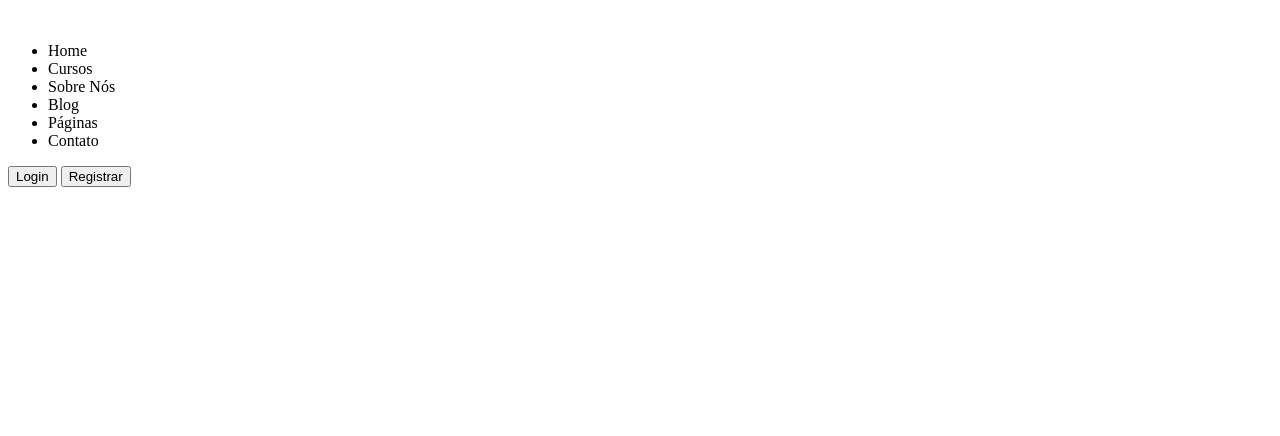
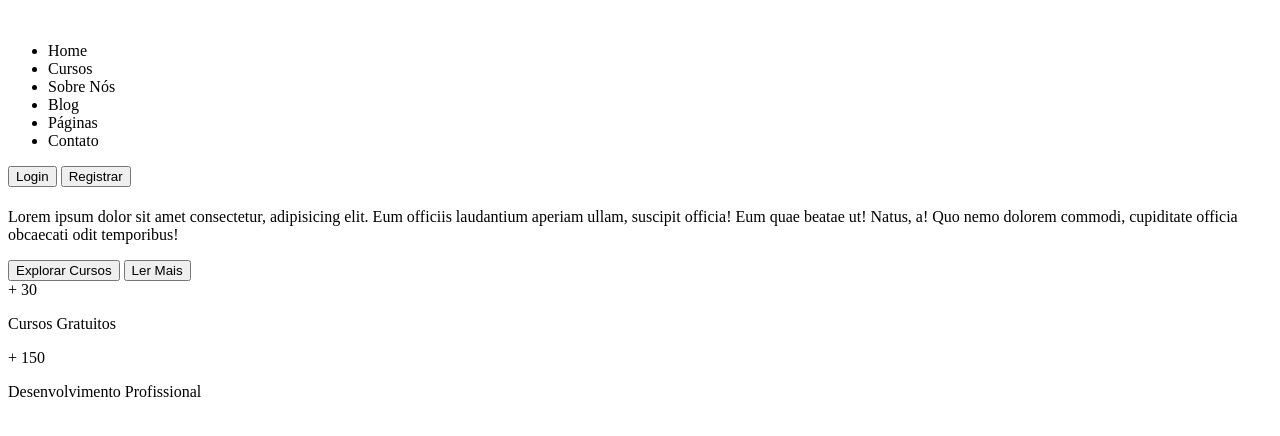
Before and after one commit to DEVitor0/Cursos-Jacarei, a website built with webpack: page index.html in a window 1280 px wide. Built offline with nearby package versions, Linux system fonts and the light colour scheme.

Commit message:
adição de layout html ao header

```diff
--- a/index.html
+++ b/index.html
@@ -27,6 +27,39 @@
                 <button>Registrar</button>
             </div>
         </nav>
+        <div class="header__layout">
+            <div class="header__layout__text">
+                <h1></h1>
+                <span></span>
+                <p>Lorem ipsum dolor sit amet consectetur, adipisicing elit. Eum officiis laudantium aperiam ullam, suscipit officia! Eum quae beatae ut! Natus, a! Quo nemo dolorem commodi, cupiditate officia obcaecati odit temporibus!</p>
+                <div class="header__layout__text__container-buttons">
+                    <button>Explorar Cursos</button>
+                    <button>Ler Mais</button>
+                </div>
+            </div>
+            <div class="header__layout__banner">
+                <div class="header__layout__banner__image">
+                    <div class="header__layout__banner__image__texts">
+                        <div class="header__layout__banner__image__texts__icon-video">
+                            <div class="header__layout__banner__image__texts__icon-video__player"></div>
+                        </div>
+                        <div class="header__layout__banner__image__texts__mensagens">
+                            <span>+ 30</span>
+                            <p>Cursos Gratuitos</p>
+                        </div>
+                    </div>
+                    <div class="header__layout__banner__image__texts">
+                        <div class="header__layout__banner__image__texts__icon-video">
+                            <div class="header__layout__banner__image__texts__icon-video__player"></div>
+                        </div>
+                        <div class="header__layout__banner__image__texts__mensagens">
+                            <span>+ 150</span>
+                            <p>Desenvolvimento Profissional</p>
+                        </div>
+                    </div>
+                </div>
+            </div>
+        </div>
     </header>
 </body>
 </html>
```
